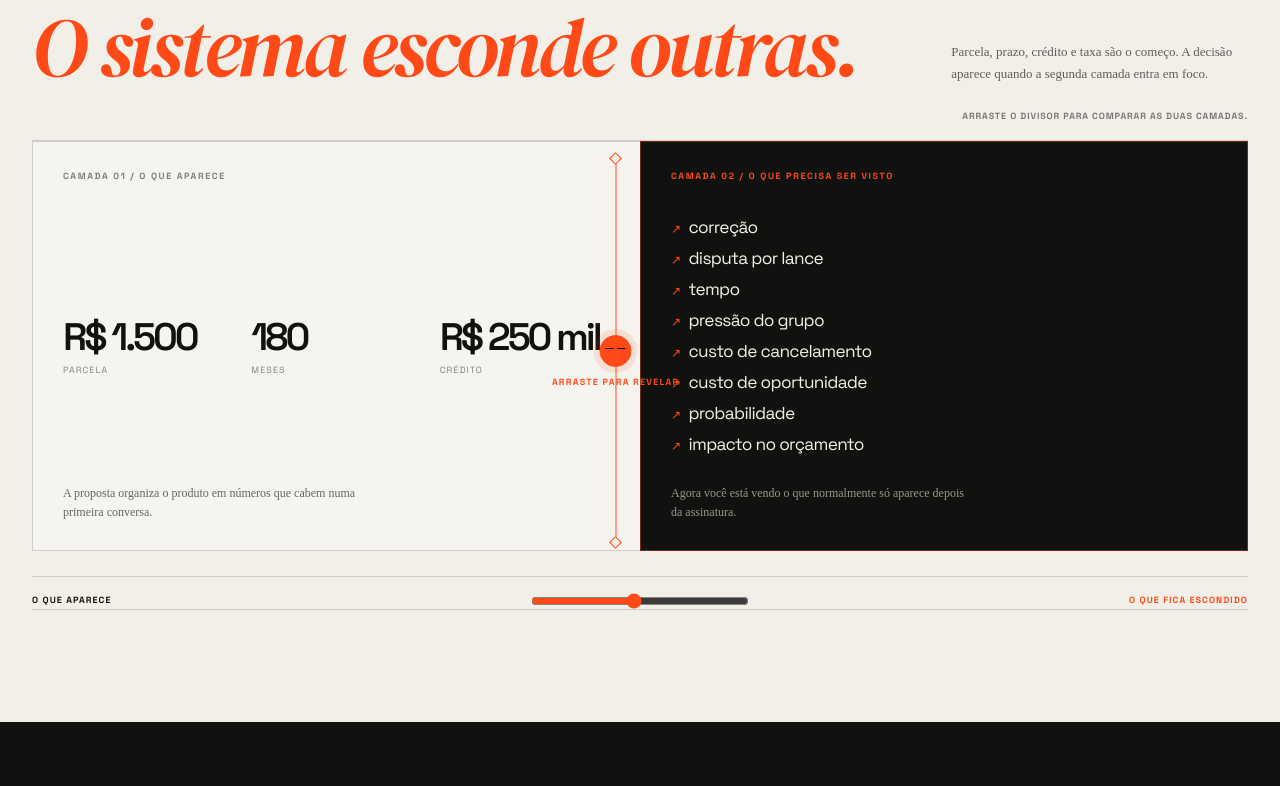
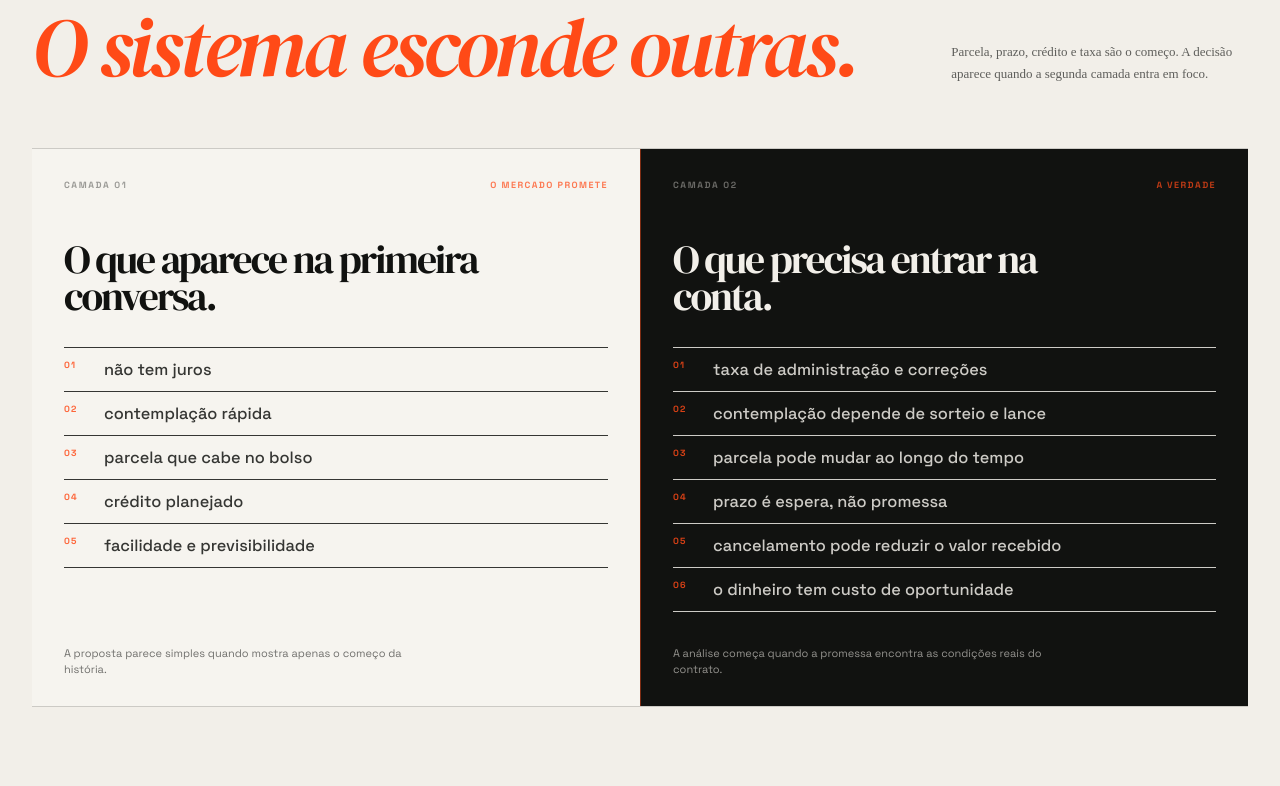
Before and after one commit to rpdladeia-collab/consorcio_de_verdade, a React (Vite) app in the folder client/: page / in a window 1280 px wide. Shown: the part 1154-1940 px from the top of the page. Built offline with nearby package versions, Linux system fonts and the light colour scheme.

Commit message:
feat: simplify reality section and activate axis links

```diff
--- a/client/src/index.css
+++ b/client/src/index.css
@@ -463,19 +463,6 @@ html, body {
 .cv-axis-detail h3 { margin: 0; max-width: 780px; font-size: clamp(2.1rem, 4vw, 4.5rem); }
 .cv-axis-detail p { margin: 4px 0 24px; color: rgba(242, 239, 233, .55); font-size: 12px; line-height: 1.7; }
 
-/* Truths */
-.cv-truth-panel { min-height: 72svh; display: flex; align-items: center; }
-.cv-truth-bone { background: var(--cv-bone); color: var(--cv-carbon); }
-.cv-truth-orange { background: var(--cv-orange); color: var(--cv-obsidian); }
-.cv-truth-obsidian { background: var(--cv-obsidian); color: var(--cv-bone); }
-.cv-truth-inner { position: relative; display: flex; min-height: 55svh; flex-direction: column; justify-content: center; }
-.cv-truth-index { position: absolute; top: 0; left: 0; font-family: var(--cv-grotesk); font-size: 10px; font-weight: 700; letter-spacing: .17em; text-transform: uppercase; opacity: .55; }
-.cv-truth-line { display: flex; flex-direction: column; font-family: var(--cv-editorial); font-size: clamp(4.1rem, 10vw, 10.8rem); letter-spacing: -.065em; line-height: .81; }
-.cv-truth-line span { opacity: .57; }
-.cv-truth-line strong { font-weight: 400; }
-.cv-truth-orange .cv-truth-line strong, .cv-truth-orange .cv-truth-line span { color: var(--cv-obsidian); }
-.cv-truth-count { position: absolute; right: 0; bottom: 0; font-family: var(--cv-grotesk); font-size: 10px; letter-spacing: .16em; opacity: .55; }
-
 /* Zone */
 .cv-zone-section { padding: 126px 0 145px; background: var(--cv-bone); color: var(--cv-carbon); }
 .cv-zone-heading { display: grid; grid-template-columns: minmax(0, 1.1fr) minmax(230px, .5fr); align-items: end; gap: 80px; margin-top: 44px; }
@@ -624,9 +611,6 @@ html, body {
   .cv-axis-title { font-size: 1.32rem; }
   .cv-axis-detail { margin-left: 0; padding-top: 22px; }
   .cv-axis-detail h3 { font-size: 2.35rem; }
-  .cv-truth-panel { min-height: 62svh; }
-  .cv-truth-inner { min-height: 47svh; }
-  .cv-truth-line { font-size: clamp(3.5rem, 17vw, 6rem); }
   .cv-zone-visual { margin-top: 52px; padding: 19px 16px 22px; }
   .cv-zone-track { margin-inline: 2%; }
   .cv-zone-zones { font-size: 7px; }
@@ -653,14 +637,6 @@ html, body {
 
 /* Content refinements for the first narrative pass */
 .cv-hero-aside-note { margin-top: 18px !important; padding-top: 15px; border-top: 1px solid rgba(242, 239, 233, .12); color: rgba(242, 239, 233, .4) !important; font-size: 10px !important; line-height: 1.55 !important; }
-.cv-truth-intro { padding: 105px 0 92px; background: var(--cv-orange); color: var(--cv-obsidian); }
-.cv-truth-intro h2 { max-width: 820px; margin: 24px 0 19px; font-size: clamp(3.4rem, 7vw, 7rem); }
-.cv-truth-intro h2 em { color: var(--cv-bone); }
-.cv-truth-intro > .cv-shell > p:last-child { max-width: 460px; margin: 0; color: rgba(8, 9, 8, .65); font-size: 13px; line-height: 1.65; }
-@media (max-width: 600px) {
-  .cv-truth-intro { padding: 76px 0 62px; }
-  .cv-truth-intro h2 { font-size: clamp(3rem, 14vw, 5.1rem); }
-}
 
 
 /* Simulators index — same experience language, denser tool surface */
@@ -977,38 +953,9 @@ html, body {
 .cv-axis-row:hover .cv-axis-question-preview, .cv-axis-row.is-active .cv-axis-question-preview { color: var(--cv-bone); opacity: 1; transform: translateX(8px); }
 .cv-axis-row:hover .cv-axis-title, .cv-axis-row.is-active .cv-axis-title { color: var(--cv-orange); }
 
-.cv-truth-scroll { position: relative; height: 400vh; color: var(--cv-carbon); transition: background-color 500ms ease, color 500ms ease; }
-.cv-truth-sticky { position: sticky; top: 0; display: flex; min-height: 100svh; overflow: hidden; background: var(--cv-bone); transition: background-color 500ms ease, color 500ms ease; }
-.cv-truth-scroll.cv-truth-orange .cv-truth-sticky { background: var(--cv-orange); color: var(--cv-obsidian); }
-.cv-truth-scroll.cv-truth-obsidian .cv-truth-sticky { background: var(--cv-obsidian); color: var(--cv-bone); }
-.cv-truth-lab-grid { position: absolute; inset: 0; background-image: linear-gradient(currentColor 1px, transparent 1px), linear-gradient(90deg, currentColor 1px, transparent 1px); background-size: 90px 90px; mask-image: radial-gradient(circle at 50% 50%, black, transparent 68%); opacity: .045; pointer-events: none; }
-.cv-truth-stage { position: relative; z-index: 1; display: flex; min-height: 100svh; flex-direction: column; justify-content: center; padding-block: 104px 58px; }
-.cv-truth-stage-top { display: flex; align-items: center; justify-content: space-between; color: currentColor; font-family: var(--cv-grotesk); font-size: 9px; font-weight: 700; letter-spacing: .18em; text-transform: uppercase; opacity: .55; }
-.cv-truth-stage-top span:first-child { color: var(--cv-orange); }
-.cv-truth-orange .cv-truth-stage-top span:first-child, .cv-truth-obsidian .cv-truth-stage-top span:first-child { color: var(--cv-yellow); }
-.cv-truth-line { display: flex; max-width: 1100px; flex-direction: column; margin-top: clamp(54px, 10vh, 112px); font-family: var(--cv-editorial); font-size: clamp(4rem, 9.2vw, 10.5rem); letter-spacing: -.07em; line-height: .79; transition: transform 450ms var(--cv-ease); }
-.cv-truth-line span { color: currentColor; font-size: .42em; font-style: normal; letter-spacing: -.035em; line-height: .96; opacity: .62; }
-.cv-truth-line small { margin: 18px 0 16px; color: currentColor; font-family: var(--cv-editorial); font-size: .36em; font-style: italic; line-height: 1; opacity: .64; }
-.cv-truth-line strong { color: var(--cv-orange); font-weight: 400; line-height: .83; }
-.cv-truth-orange .cv-truth-line strong, .cv-truth-obsidian .cv-truth-line strong { color: var(--cv-bone); }
-.cv-truth-trace { position: absolute; top: 50%; right: 8%; width: 230px; height: 115px; border-top: 1px solid currentColor; border-right: 1px solid currentColor; opacity: .24; transform: rotate(-12deg); }
-.cv-truth-trace span { position: absolute; right: 0; bottom: -1px; left: 0; height: 1px; background: var(--cv-orange); transform: rotate(25deg); transform-origin: right; }
-.cv-truth-trace i { position: absolute; width: 6px; height: 6px; border: 1px solid var(--cv-orange); border-radius: 50%; background: currentColor; }
-.cv-truth-trace i:nth-child(1) { top: -3px; left: 18%; }
-.cv-truth-trace i:nth-child(2) { top: 35%; left: 42%; }
-.cv-truth-trace i:nth-child(3) { right: 26%; bottom: 13%; }
-.cv-truth-trace i:nth-child(4) { right: -3px; top: -3px; }
-.cv-truth-rail { display: flex; gap: 22px; margin-top: auto; padding-top: 22px; border-top: 1px solid currentColor; color: currentColor; font-family: var(--cv-grotesk); font-size: 9px; font-weight: 700; letter-spacing: .15em; text-transform: uppercase; opacity: .48; }
-.cv-truth-rail span { transition: color 240ms ease, opacity 240ms ease; }
-.cv-truth-rail span.is-active { color: var(--cv-orange); opacity: 1; }
-.cv-truth-orange .cv-truth-rail span.is-active, .cv-truth-obsidian .cv-truth-rail span.is-active { color: var(--cv-yellow); }
-.cv-truth-readout { margin: 18px 0 0; color: currentColor; font-family: var(--cv-grotesk); font-size: 11px; line-height: 1.5; opacity: .54; }
-.cv-truth-steps { position: absolute; inset: 0; pointer-events: none; }
-.cv-truth-step { height: 100svh; }
-
 @media (prefers-reduced-motion: reduce) {
   .cv-hero-video { display: none; }
-  .cv-reality-hidden, .cv-reality-divider, .cv-axis-question-preview, .cv-truth-sticky { transition: none; }
+  .cv-reality-hidden, .cv-reality-divider, .cv-axis-question-preview { transition: none; }
 }
 
 @media (max-width: 900px) {
@@ -1018,7 +965,6 @@ html, body {
   .cv-reality-visible, .cv-reality-hidden { inset: 26px; }
   .cv-reality-slider { right: 26px; bottom: 18px; left: 26px; }
   .cv-reality-divider { top: 20px; bottom: 55px; }
-  .cv-truth-trace { right: 4%; width: 170px; }
 }
 
 @media (max-width: 600px) {
@@ -1033,21 +979,9 @@ html, body {
   .cv-reality-slider span:last-child { text-align: left; }
   .cv-axis-row { grid-template-columns: 42px minmax(0, 1fr) 20px; min-height: 86px; }
   .cv-axis-question-preview { display: none; }
-  .cv-truth-scroll { height: 400vh; }
-  .cv-truth-stage { padding-block: 88px 30px; }
-  .cv-truth-line { margin-top: 78px; font-size: clamp(3.45rem, 15vw, 6.2rem); line-height: .82; }
-  .cv-truth-line small { margin: 15px 0 13px; font-size: .43em; }
-  .cv-truth-line span { font-size: .45em; }
-  .cv-truth-trace { top: 39%; right: 2%; width: 128px; height: 78px; }
-  .cv-truth-rail { flex-wrap: wrap; gap: 10px 14px; font-size: 8px; }
-  .cv-truth-readout { max-width: 270px; font-size: 10px; }
 }
 
 
-.cv-truth-sticky.is-pinned { position: fixed; inset: 0; z-index: 20; width: 100%; height: 100svh; }
-@media (max-width: 600px) {
-  .cv-truth-sticky.is-pinned { min-height: 100svh; }
-}
 
 
 /* ================================================================
@@ -1167,30 +1101,6 @@ html, body {
 .cv-axis-detail h3 { font-size: clamp(1.9rem, 3.35vw, 3.8rem); }
 .cv-axis-detail p { max-width: 620px; margin: 0 0 18px; }
 
-/* One compact sticky viewport: each state is replaced, never layered over the previous one. */
-.cv-truth-scroll { height: 300vh; }
-.cv-truth-sticky,
-.cv-truth-sticky.is-pinned {
-  display: flex;
-  min-height: 0;
-  height: 100svh;
-}
-.cv-truth-sticky.is-pinned { position: fixed; inset: 0; }
-.cv-truth-stage { min-height: 100svh; padding-block: 88px 34px; }
-.cv-truth-line {
-  min-height: 0;
-  margin-top: clamp(38px, 7vh, 76px);
-  font-size: clamp(3.8rem, 8.2vw, 9rem);
-  line-height: .88;
-}
-.cv-truth-line span { font-size: .42em; line-height: 1; }
-.cv-truth-line small { display: block; margin: .22em 0 .16em; font-size: .29em; line-height: 1.12; }
-.cv-truth-line strong { display: block; line-height: .88; }
-.cv-truth-line[aria-live] { animation: cv-truth-enter 320ms var(--cv-ease); }
-.cv-truth-readout { max-width: 360px; margin-top: 13px; font-size: 10px; }
-.cv-truth-rail { gap: 17px; padding-top: 16px; font-size: 8px; }
-@keyframes cv-truth-enter { from { opacity: 0; transform: translateY(14px); } to { opacity: 1; transform: translateY(0); } }
-
 @media (max-width: 900px) {
   .cv-hero-content { padding-top: 108px; }
   .cv-hero-main { margin-top: 7vh; }
@@ -1242,15 +1152,6 @@ html, body {
   .cv-axis-title { font-size: 1.12rem; }
   .cv-axis-detail { margin-left: 0; gap: 17px; margin-top: 18px; padding-top: 18px; }
   .cv-axis-detail h3 { font-size: 2rem; }
-  .cv-truth-scroll { height: 300vh; }
-  .cv-truth-stage { padding-block: 78px 25px; }
-  .cv-truth-line { margin-top: 54px; font-size: clamp(3.05rem, 13.4vw, 5.7rem); line-height: .9; }
-  .cv-truth-line span { font-size: .43em; }
-  .cv-truth-line small { margin: .28em 0 .2em; font-size: .36em; line-height: 1.05; }
-  .cv-truth-line strong { line-height: .9; }
-  .cv-truth-trace { top: 42%; right: 2%; width: 115px; height: 70px; }
-  .cv-truth-rail { gap: 9px 13px; padding-top: 13px; font-size: 7px; }
-  .cv-truth-readout { max-width: 270px; margin-top: 10px; font-size: 9px; }
 }
 
 
@@ -1273,3 +1174,62 @@ html, body {
   .cv-reality-instruction { top: -27px; right: auto; left: 0; font-size: 8px; }
   .cv-reality-divider b { top: 17px; }
 }
+
+
+/* Approved follow-up: promise versus reality, without a hidden crop or a fragile handle. */
+.cv-reality-stage {
+  grid-template-columns: repeat(2, minmax(0, 1fr));
+  gap: 0;
+  min-height: 0;
+  margin-top: 60px;
+  padding: 0;
+  overflow: visible;
+  border-top: 1px solid var(--cv-line-light);
+  border-bottom: 1px solid var(--cv-line-light);
+  background: transparent;
+}
+.cv-reality-panel {
+  position: relative;
+  display: flex;
+  min-height: 438px;
+  flex-direction: column;
+  padding: 30px 32px 28px;
+  overflow: hidden;
+}
+.cv-reality-panel + .cv-reality-panel { border-left: 1px solid rgba(255, 74, 23, .46); }
+.cv-reality-promise { background: rgba(255, 255, 255, .28); color: var(--cv-carbon); }
+.cv-reality-truth { background: var(--cv-carbon); color: var(--cv-bone); }
+.cv-reality-panel-top { display: flex; align-items: center; justify-content: space-between; color: currentColor; font-family: var(--cv-grotesk); font-size: 9px; font-weight: 700; letter-spacing: .16em; text-transform: uppercase; opacity: .72; }
+.cv-reality-promise .cv-reality-panel-top span:last-child { color: var(--cv-orange); }
+.cv-reality-truth .cv-reality-panel-top span:last-child { color: var(--cv-orange); }
+.cv-reality-panel .cv-layer-index { color: currentColor; opacity: .55; }
+.cv-reality-panel h3 { max-width: 460px; margin: 48px 0 32px; font-size: clamp(2rem, 3.1vw, 3.4rem); line-height: .94; letter-spacing: -.05em; }
+.cv-reality-truth h3 { color: var(--cv-bone); }
+.cv-reality-points { display: grid; gap: 0; margin: 0; padding: 0; list-style: none; }
+.cv-reality-points li { display: grid; grid-template-columns: 28px minmax(0, 1fr); gap: 12px; align-items: start; padding: 12px 0; border-top: 1px solid currentColor; color: currentColor; font-family: var(--cv-grotesk); line-height: 1.16; opacity: .84; }
+.cv-reality-points li:last-child { border-bottom: 1px solid currentColor; }
+.cv-reality-points li > span { color: var(--cv-orange); font-size: 9px; font-weight: 700; letter-spacing: .12em; }
+.cv-reality-points strong { font-size: clamp(.96rem, 1.28vw, 1.2rem); font-weight: 500; }
+.cv-reality-panel-note { max-width: 380px; margin: auto 0 0; padding-top: 34px; color: currentColor; font-family: var(--cv-grotesk); font-size: 11px; line-height: 1.45; opacity: .58; }
+.cv-reality-promise .cv-reality-panel-note { color: var(--cv-carbon); }
+.cv-reality-truth .cv-reality-panel-note { color: var(--cv-bone); }
+.cv-reality-divider, .cv-reality-slider, .cv-reality-instruction { display: none; }
+
+/* The five rows are now real destinations, not tabs that only change a lower preview. */
+.cv-axis-row { display: grid; text-decoration: none; }
+.cv-axis-row:focus-visible { outline: 1px solid var(--cv-orange); outline-offset: 3px; }
+
+@media (max-width: 900px) {
+  .cv-reality-panel { min-height: 475px; padding: 26px 24px; }
+  .cv-reality-panel h3 { margin-top: 38px; font-size: clamp(1.8rem, 4vw, 2.8rem); }
+  .cv-reality-points strong { font-size: 1rem; }
+}
+
+@media (max-width: 600px) {
+  .cv-reality-stage { grid-template-columns: 1fr; margin-top: 38px; }
+  .cv-reality-panel { min-height: 0; padding: 24px 18px 26px; }
+  .cv-reality-panel + .cv-reality-panel { border-top: 1px solid rgba(255, 74, 23, .46); border-left: 0; }
+  .cv-reality-panel h3 { margin: 32px 0 24px; font-size: 2rem; }
+  .cv-reality-points li { padding: 10px 0; }
+  .cv-reality-panel-note { margin-top: 28px; padding-top: 0; }
+}
--- a/client/src/pages/Home.tsx
+++ b/client/src/pages/Home.tsx
@@ -1,4 +1,4 @@
-import { useEffect, useRef, useState, type CSSProperties, type ReactNode } from "react";
+import { useEffect, useRef, useState, type ReactNode } from "react";
 import { ArrowRight, ArrowUpRight, ChevronDown, ScanLine, Sparkles } from "lucide-react";
 import { Link } from "wouter";
 import { BRAND } from "@/lib/brand";
@@ -44,13 +44,6 @@ const AXES = [
     href: "/simulador/venda-carta-contemplada#parametros",
     signal: "mercado secundário",
   },
-];
-
-const TRUTHS = [
-  { eyebrow: "01 / SEM JUROS", lead: "não significa", accent: "SEM CUSTO.", tone: "bone" },
-  { eyebrow: "02 / LANCE", lead: "não é garantia.", accent: "É DISPUTA.", tone: "orange" },
-  { eyebrow: "03 / PARCELA BAIXA", lead: "pode esconder", accent: "ESFORÇO FUTURO.", tone: "bone" },
-  { eyebrow: "04 / CONTEMPLAÇÃO", lead: "não resolve", accent: "TUDO.", tone: "obsidian" },
 ];
 
 const PANORAMA_STORY = [
@@ -106,18 +99,24 @@ function HeroSection() {
 }
 
 function RealitySection() {
-  const [split, setSplit] = useState(48);
   return (
     <section id="reality" className="cv-reality-section">
       <div className="cv-shell">
         <Reveal><div className="cv-section-marker"><span>02</span><span>proposta × realidade</span><span className="cv-marker-rule" /></div></Reveal>
         <Reveal className="cv-reality-heading"><h2 className="cv-display">O contrato mostra uma camada.<br /><em>O sistema esconde outras.</em></h2><p>Parcela, prazo, crédito e taxa são o começo. A decisão aparece quando a segunda camada entra em foco.</p></Reveal>
-        <div className="cv-reality-stage" style={{ "--cv-split": `${split}%` } as CSSProperties}>
-          <div className="cv-reality-layer cv-reality-visible"><span className="cv-layer-index">CAMADA 01 / O QUE APARECE</span><div className="cv-reality-numbers"><div className="cv-reality-stat"><strong>R$ 1.500</strong><span>parcela</span></div><div className="cv-reality-stat"><strong>180</strong><span>meses</span></div><div className="cv-reality-stat"><strong>R$ 250 mil</strong><span>crédito</span></div></div><p>A proposta organiza o produto em números que cabem numa primeira conversa.</p></div>
-          <div className="cv-reality-layer cv-reality-hidden"><span className="cv-layer-index">CAMADA 02 / O QUE PRECISA SER VISTO</span><div className="cv-reality-reveal-list"><span>correção</span><span>disputa por lance</span><span>tempo</span><span>pressão do grupo</span><span>custo de cancelamento</span><span>custo de oportunidade</span><span>probabilidade</span><span>impacto no orçamento</span></div><p>Agora você está vendo o que normalmente só aparece depois da assinatura.</p></div>
-          <div className="cv-reality-divider" aria-hidden="true"><span /><b>arraste para revelar</b></div>
-          <label className="cv-reality-slider"><span>o que aparece</span><input aria-label="Mover o divisor entre as camadas completas" type="range" min="18" max="82" value={split} onChange={(event) => setSplit(Number(event.target.value))} /><span>o que fica escondido</span></label>
-          <p className="cv-reality-instruction">Arraste o divisor para comparar as duas camadas.</p>
+        <div className="cv-reality-stage">
+          <article className="cv-reality-panel cv-reality-promise">
+            <div className="cv-reality-panel-top"><span className="cv-layer-index">CAMADA 01</span><span>O MERCADO PROMETE</span></div>
+            <h3 className="cv-display">O que aparece na primeira conversa.</h3>
+            <ul className="cv-reality-points"><li><span>01</span><strong>não tem juros</strong></li><li><span>02</span><strong>contemplação rápida</strong></li><li><span>03</span><strong>parcela que cabe no bolso</strong></li><li><span>04</span><strong>crédito planejado</strong></li><li><span>05</span><strong>facilidade e previsibilidade</strong></li></ul>
+            <p className="cv-reality-panel-note">A proposta parece simples quando mostra apenas o começo da história.</p>
+          </article>
+          <article className="cv-reality-panel cv-reality-truth">
+            <div className="cv-reality-panel-top"><span className="cv-layer-index">CAMADA 02</span><span>A VERDADE</span></div>
+            <h3 className="cv-display">O que precisa entrar na conta.</h3>
+            <ul className="cv-reality-points"><li><span>01</span><strong>taxa de administração e correções</strong></li><li><span>02</span><strong>contemplação depende de sorteio e lance</strong></li><li><span>03</span><strong>parcela pode mudar ao longo do tempo</strong></li><li><span>04</span><strong>prazo é espera, não promessa</strong></li><li><span>05</span><strong>cancelamento pode reduzir o valor recebido</strong></li><li><span>06</span><strong>o dinheiro tem custo de oportunidade</strong></li></ul>
+            <p className="cv-reality-panel-note">A análise começa quando a promessa encontra as condições reais do contrato.</p>
+          </article>
         </div>
       </div>
     </section>
@@ -133,46 +132,9 @@ function RaioXSection() {
         <Reveal><div className="cv-section-marker cv-section-marker-light"><span>03</span><span>Raio-X do Consórcio</span><span className="cv-marker-rule" /></div></Reveal>
         <Reveal className="cv-raiox-intro"><div><p className="cv-kicker cv-kicker-light">Examinar antes de decidir</p><h2 className="cv-display">Uma proposta.<br /><em>Cinco perguntas.</em></h2></div><p>O Raio-X abre o produto em partes. Passe por cada eixo para ver o dado, a pergunta e a ferramenta que existe por trás.</p></Reveal>
         <div className="cv-axis-list" role="tablist" aria-label="Eixos do Raio-X">
-          {AXES.map((item, index) => <button type="button" role="tab" aria-selected={activeAxis === index} key={item.num} className={`cv-axis-row ${activeAxis === index ? "is-active" : ""}`} onMouseEnter={() => setActiveAxis(index)} onFocus={() => setActiveAxis(index)} onClick={() => setActiveAxis(index)}><span className="cv-axis-num">{item.num}</span><span className="cv-axis-title">{item.title}</span><span className="cv-axis-question-preview">{item.question}</span><ArrowUpRight /></button>)}
+          {AXES.map((item, index) => <Link href={item.href} role="tab" aria-selected={activeAxis === index} aria-label={`Abrir ${item.title.toLowerCase()}: ${item.question}`} key={item.num} className={`cv-axis-row ${activeAxis === index ? "is-active" : ""}`} onMouseEnter={() => setActiveAxis(index)} onFocus={() => setActiveAxis(index)}><span className="cv-axis-num">{item.num}</span><span className="cv-axis-title">{item.title}</span><span className="cv-axis-question-preview">{item.question}</span><ArrowUpRight /></Link>)}
         </div>
         <div className="cv-axis-detail" key={axis.num}><div className="cv-axis-detail-top"><span>eixo {axis.num}</span><span>interface de análise</span></div><h3 className="cv-display">{axis.question}</h3><p>{axis.detail}</p><Link className="cv-text-link" href={axis.href}>entrar em {axis.title.toLowerCase()} <ArrowRight /></Link></div>
-      </div>
-    </section>
-  );
-}
-
-function TruthsSection() {
-  const [activeTruth, setActiveTruth] = useState(0);
-  const [isPinned, setIsPinned] = useState(false);
-  const truthScrollRef = useRef<HTMLDivElement>(null);
-
-  useEffect(() => {
-    const updateSequence = () => {
-      const node = truthScrollRef.current;
-      if (!node) return;
-      const rect = node.getBoundingClientRect();
-      setIsPinned(rect.top <= 0 && rect.bottom >= window.innerHeight);
-      const top = rect.top + window.scrollY;
-      const range = Math.max(1, node.offsetHeight - window.innerHeight);
-      const progress = Math.max(0, Math.min(0.999, (window.scrollY - top) / range));
-      const nextTruth = Math.min(TRUTHS.length - 1, Math.floor(progress * TRUTHS.length));
-      setActiveTruth((current) => current === nextTruth ? current : nextTruth);
-    };
-    updateSequence();
-    window.addEventListener("scroll", updateSequence, { passive: true });
-    window.addEventListener("resize", updateSequence);
-    return () => {
-      window.removeEventListener("scroll", updateSequence);
-      window.removeEventListener("resize", updateSequence);
-    };
-  }, []);
-
-  const truth = TRUTHS[activeTruth];
-  return (
-    <section id="verdades" className="cv-truths-section">
-      <div className="cv-truth-intro"><div className="cv-shell"><p className="cv-kicker cv-kicker-light">Por que simular antes de contratar</p><h2 className="cv-display">Consórcio não é golpe.<br /><em>Mas também não é mágica.</em></h2><p>Antes de contratar: existem quatro pontos que mudam completamente a decisão.</p></div></div>
-      <div ref={truthScrollRef} className={`cv-truth-scroll cv-truth-${truth.tone}`}>
-        <div className={`cv-truth-sticky ${isPinned ? "is-pinned" : ""}`}><div className="cv-truth-lab-grid" aria-hidden="true" /><div className="cv-shell cv-truth-stage"><div className="cv-truth-stage-top"><span>evidência / sentença completa</span><span>0{activeTruth + 1} / 04</span></div><div className="cv-truth-line" key={truth.eyebrow} aria-live="polite"><span>{truth.eyebrow.split(" / ")[1]}</span><small>{truth.lead}</small><strong>{truth.accent}</strong></div><div className="cv-truth-trace" aria-hidden="true"><i /><i /><i /><i /><span /></div><div className="cv-truth-rail" aria-label="Verdades da análise">{TRUTHS.map((item, index) => <span className={activeTruth === index ? "is-active" : ""} key={item.eyebrow}>{item.eyebrow.split(" / ")[1]}</span>)}</div><p className="cv-truth-readout">O dado não encerra a análise. Ele abre a próxima pergunta.</p></div></div>
       </div>
     </section>
   );
@@ -221,5 +183,5 @@ function ClosingSection() {
 }
 
 export default function Home() {
-  return <main className="cv-home"><HeroSection /><div className="cv-scan-transition" aria-hidden="true"><span /><i /></div><RealitySection /><RaioXSection /><TruthsSection /><ZoneSection /><PanoramaSection /><ClosingSection /></main>;
+  return <main className="cv-home"><HeroSection /><div className="cv-scan-transition" aria-hidden="true"><span /><i /></div><RealitySection /><RaioXSection /><ZoneSection /><PanoramaSection /><ClosingSection /></main>;
 }
```
Also changed, not shown: 1 other file (tests, documents, lock files or other folders).
